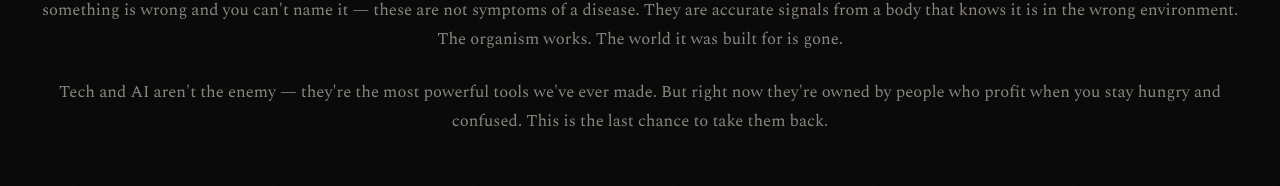
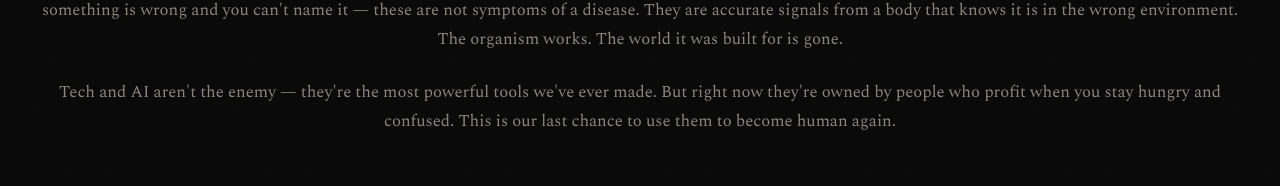
Before and after one commit to MaartenRischen/10Truths, a plain HTML site: page index.html in a window 1280 px wide. Shown: the part 526-712 px from the top of the page. Drawn offline with nearby package versions, Linux system fonts and the light colour scheme.

Commit message:
Reframe closing hero line — use tools to become human again
Co-Authored-By: Claude Opus 4.6 (1M context) <noreply@anthropic.com>

```diff
--- a/index.html
+++ b/index.html
@@ -526,7 +526,7 @@
       <h2 class="hero-headline">You are not broken. You are mismatched.</h2>
       <div class="hero-body">
         <p>You are a completely functional organism, unable to be human in a world that no longer fits. The exhaustion, the loneliness, the loss of meaning, the sense that something is wrong and you can't name it — these are not symptoms of a disease. They are accurate signals from a body that knows it is in the wrong environment. The organism works. The world it was built for is gone.</p>
-        <p>Tech and AI aren't the enemy — they're the most powerful tools we've ever made. But right now they're owned by people who profit when you stay hungry and confused. This is the last chance to take them back.</p>
+        <p>Tech and AI aren't the enemy — they're the most powerful tools we've ever made. But right now they're owned by people who profit when you stay hungry and confused. This is our last chance to use them to become human again.</p>
       </div>
     </div>
   </header>
```
